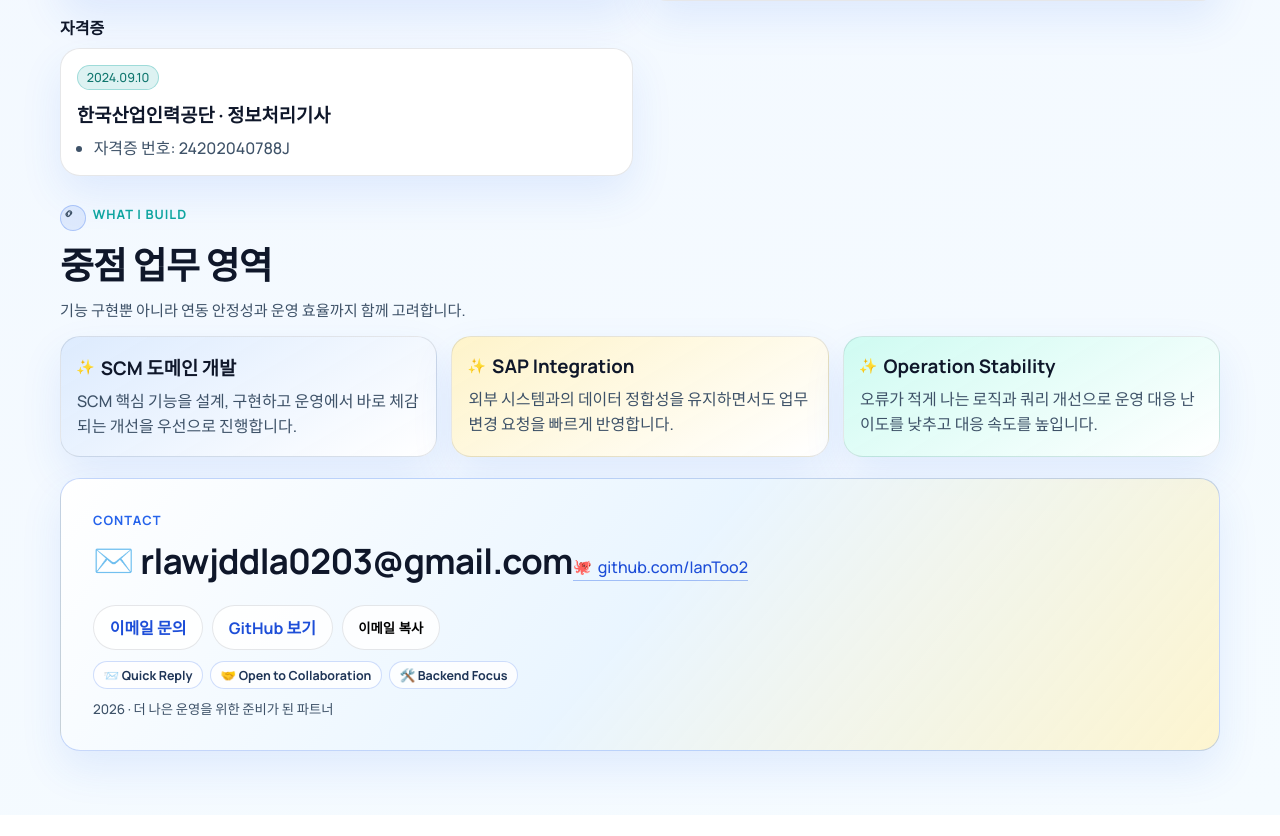
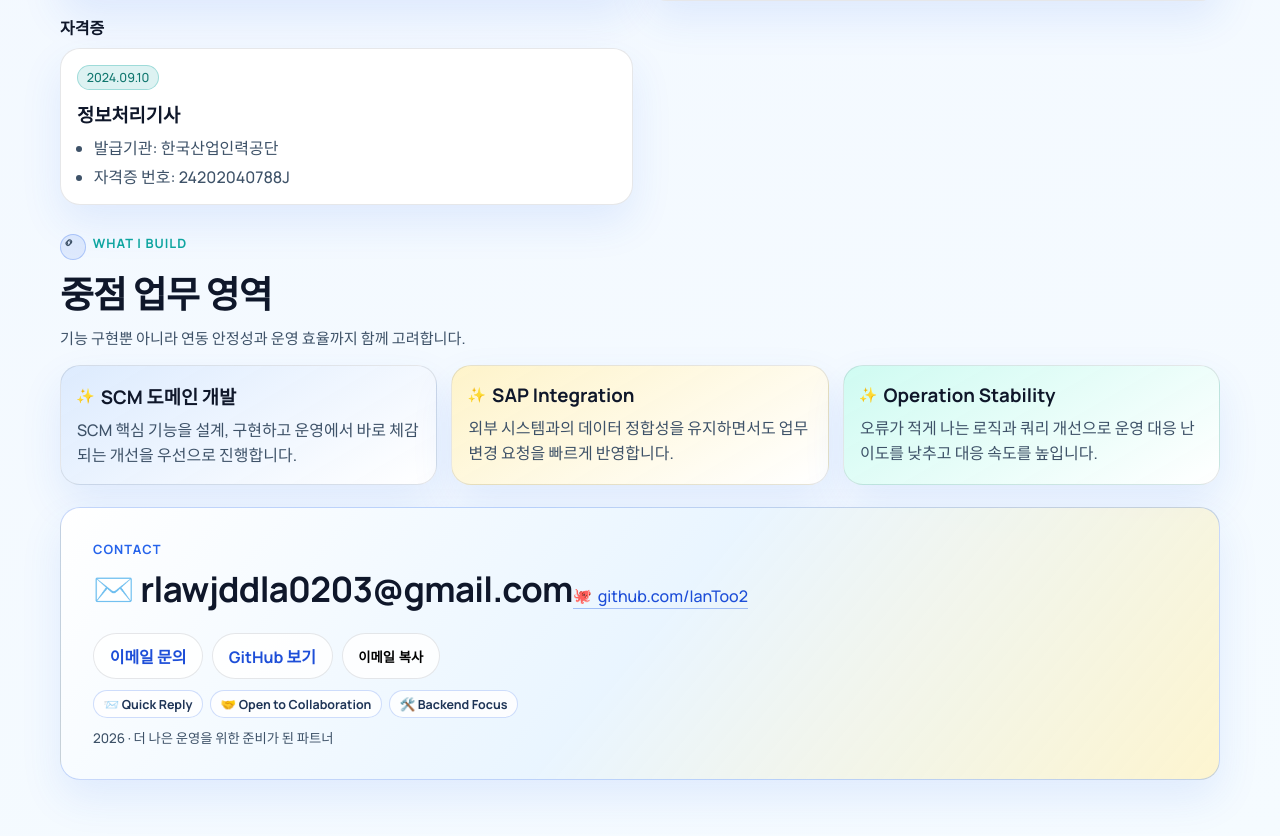
Before and after one commit to IanToo2/portfolio, a React (Vite) app: page / in a window 1280 px wide. Shown: the part 4070-4906 px from the top of the page. Before the commit the page ends 4885 px from the top, so only its background shows below. Built offline with nearby package versions, Linux system fonts and the light colour scheme.

Commit message:
feat: show certification title first and move issuer to detail lines

```diff
--- a/src/App.jsx
+++ b/src/App.jsx
@@ -316,7 +316,11 @@ export default function App() {
             <TimelineGroup title={t.timelineTitles.education} items={localizedEducation} />
             <TimelineGroup title={t.timelineTitles.training} items={localizedTraining} />
             <TimelineGroup title={t.timelineTitles.awards} items={localizedAwards} />
-            <TimelineGroup title={t.timelineTitles.certifications} items={localizedCertifications} />
+            <TimelineGroup
+              title={t.timelineTitles.certifications}
+              items={localizedCertifications}
+              showOrganizationInHeading={false}
+            />
           </div>
         </section>
 
--- a/src/components/TimelineGroup.jsx
+++ b/src/components/TimelineGroup.jsx
@@ -1,4 +1,9 @@
-export default function TimelineGroup({ title, items }) {
+export default function TimelineGroup({
+  title,
+  items,
+  showOrganizationInHeading = true,
+  titleFirst = false
+}) {
   return (
     <div className="timeline-group">
       <h3 className="timeline-group-title">{title}</h3>
@@ -6,7 +11,11 @@ export default function TimelineGroup({ title, items }) {
         {items.map((item) => (
           <article key={`${title}-${item.period}-${item.organization}`} className="timeline-card panel">
             <span>{item.period}</span>
-            <h3>{item.organization} · {item.title}</h3>
+            <h3>
+              {showOrganizationInHeading
+                ? (titleFirst ? `${item.title} · ${item.organization}` : `${item.organization} · ${item.title}`)
+                : item.title}
+            </h3>
             <ul>
               {item.bullets.map((bullet) => (
                 <li key={bullet}>{bullet}</li>
--- a/src/data/portfolioData.js
+++ b/src/data/portfolioData.js
@@ -168,8 +168,14 @@ export const CERTIFICATIONS = [
     organizationEn: "Human Resources Development Service of Korea",
     title: "정보처리기사",
     titleEn: "Engineer Information Processing",
-    bullets: ["자격증 번호: 24202040788J"],
-    bulletsEn: ["Certificate No.: 24202040788J"]
+    bullets: [
+      "발급기관: 한국산업인력공단",
+      "자격증 번호: 24202040788J"
+    ],
+    bulletsEn: [
+      "Issuing Authority: Human Resources Development Service of Korea",
+      "Certificate No.: 24202040788J"
+    ]
   }
 ];
 
```
